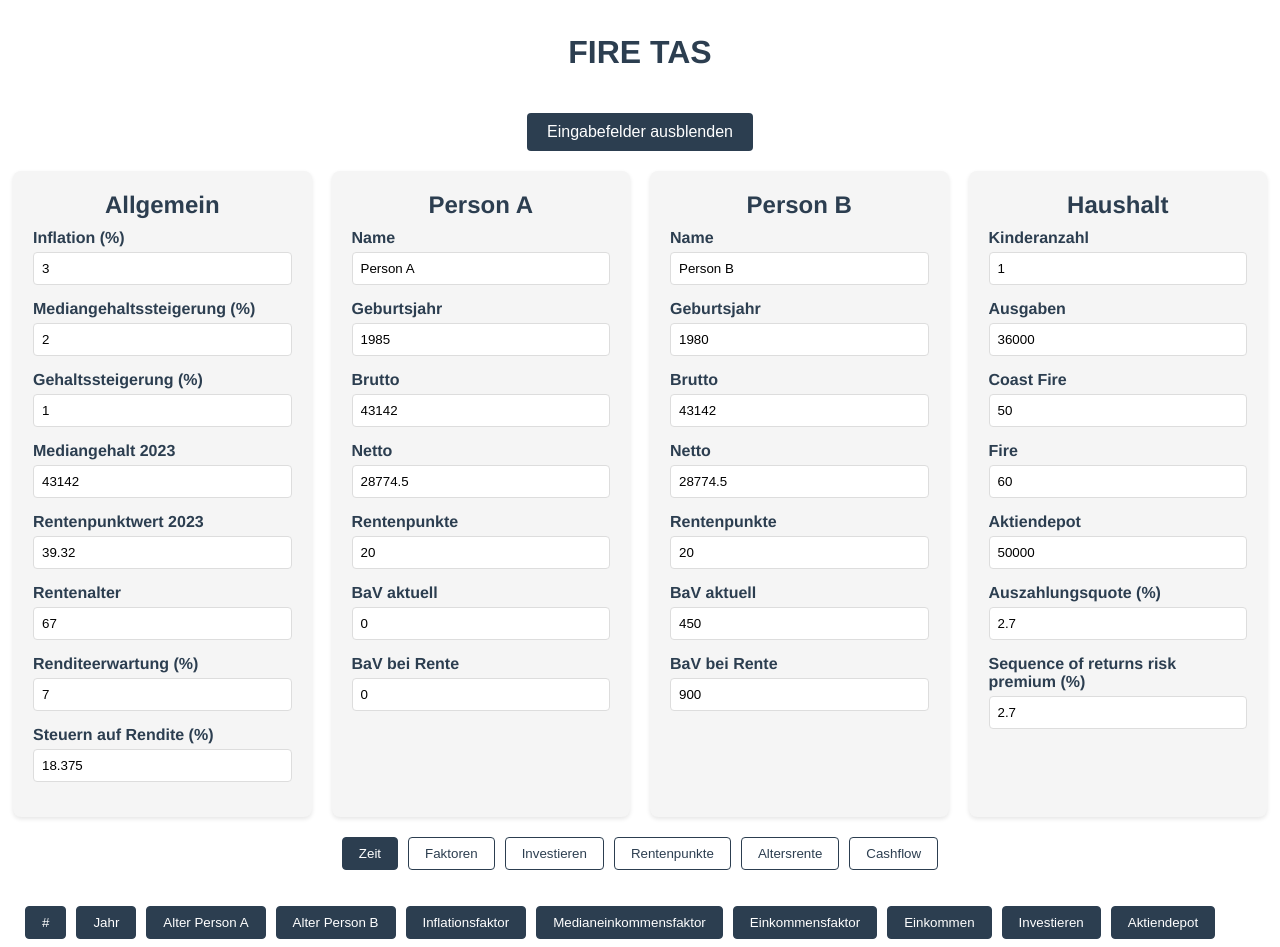
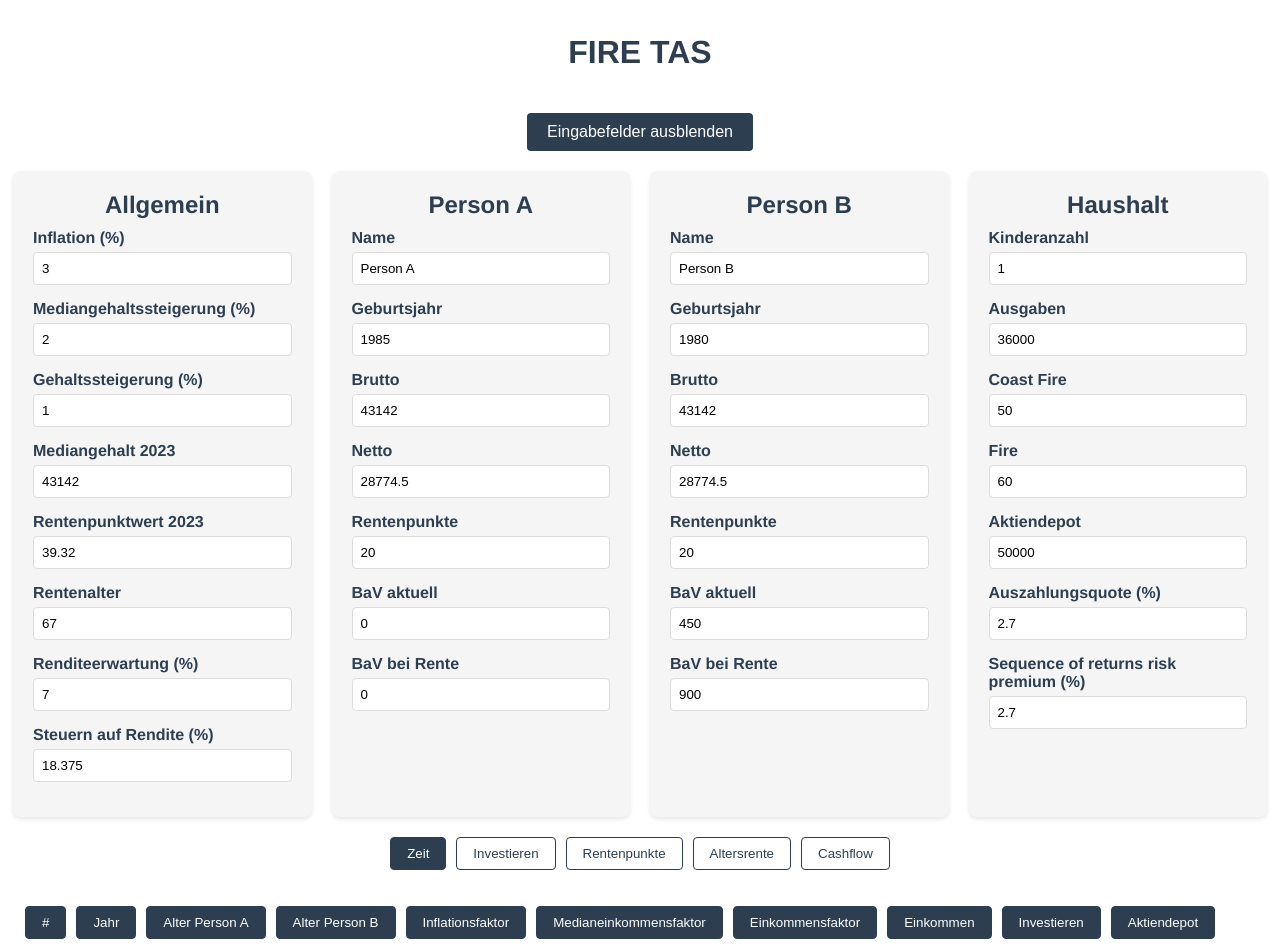
Before and after one commit to damoon/fire-tas, a Vue app: page /#/ in a window 1280 px wide. Shown: the top 947 px of the page. Built offline with nearby package versions, Linux system fonts and the light colour scheme.

Commit message:
merged zeit and faktoren

```diff
--- a/src/components/DataTable.vue
+++ b/src/components/DataTable.vue
@@ -135,12 +135,13 @@ export default defineComponent({
     return {
       currentView: "Zeit",
       views: [
-        { name: "Zeit", columns: ["index", "year", "ageA", "ageB"] },
         {
-          name: "Faktoren",
+          name: "Zeit",
           columns: [
             "index",
             "year",
+            "ageA",
+            "ageB",
             "inflationFactor",
             "medianSalaryIncreaseFactor",
             "salaryIncreaseFactor",
```
